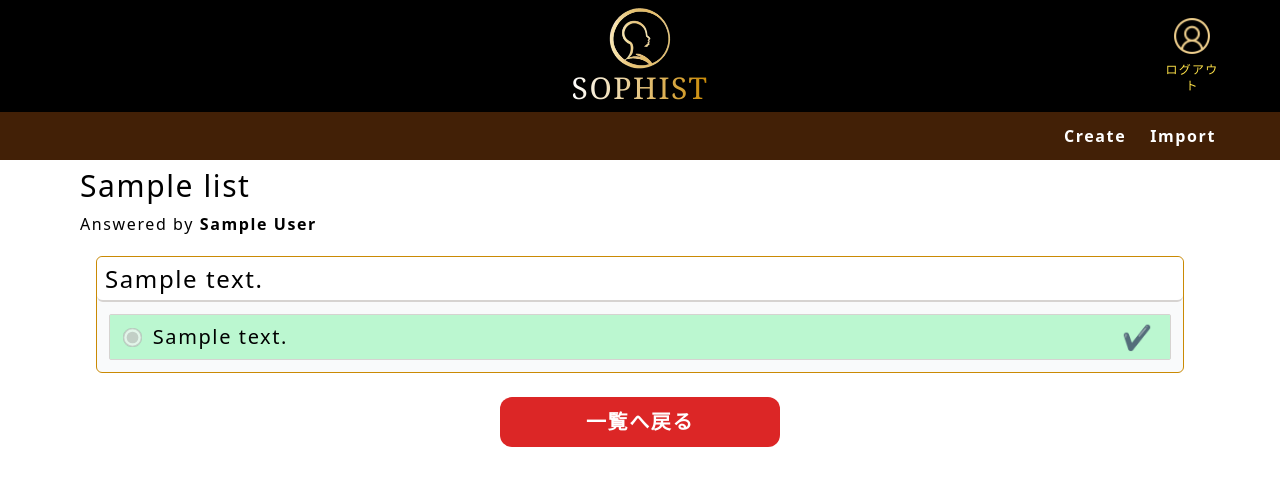
After one commit to AOI-1up/Sophist, a Flask app: page /question/result/1/1 in a window 1280 px wide. The commit adds this page. Shown: the top 486 px of the page. Run offline with Flask 2, Linux system fonts and the light colour scheme; a user stored in the database is signed in; tables that the repository leaves empty hold one stand-in row (values such as "Sample post"); some libraries are stand-ins or nearby versions.

Commit message:
[Feat] 回答結果の閲覧システム・トップページの追加

```diff
--- a/src/app/models.py
+++ b/src/app/models.py
@@ -89,6 +89,8 @@ class AnswerResult(db.Model):
     __tablename__ = "answer_result"
     # 回答結果 ID (主キー)
     id = db.Column(db.Integer, primary_key=True)
+    # 回答結果リストの ID
+    result_list_id = db.Column(db.Integer)
     # 回答者の ID (外部キー)
     answerer_id = db.Column(db.Integer, db.ForeignKey("user.id"), nullable=False)
     # 回答した問題リストの ID (外部キー)
--- a/src/app/routes/main.py
+++ b/src/app/routes/main.py
@@ -1,6 +1,7 @@
 from flask import Blueprint, render_template, request, redirect, url_for
 from flask_login import current_user
 from app import db
+from sqlalchemy import func
 from app.models import (
     User,
     QuestionList,
@@ -73,6 +74,8 @@ def create_question_get():
 @main_bp.route("/question", methods=["POST"])
 def create_question_post():
     form_data = request.form.to_dict()
+    if not current_user.is_authenticated:
+        return redirect(url_for("auth.login_get"))
 
     # フォームのデータを変換
     json_data = {"list_title": form_data["list_title"], "question": {}}
@@ -123,6 +126,8 @@ def create_question_post():
 ## リスト削除 API
 @main_bp.route("/question/delete/<list_id>", methods=["GET"])
 def delete_question(list_id):
+    if not current_user.is_authenticated:
+        return redirect(url_for("auth.login_get"))
     question_list = QuestionList.query.filter_by(
         id=list_id, creator_id=current_user.id
     ).first()
@@ -146,6 +151,8 @@ def delete_question(list_id):
 ## 問題リストの回答ページ
 @main_bp.route("/question/<list_id>", methods=["GET"])
 def question_content_get(list_id):
+    if not current_user.is_authenticated:
+        return redirect(url_for("auth.login_get"))
     question_list = QuestionList.query.get(list_id)
     if not question_list:
         return render_template("not_found.html")
@@ -173,12 +180,21 @@ def question_content_get(list_id):
 @main_bp.route("/question/<list_id>", methods=["POST"])
 def question_content_post(list_id):
     form_data = request.form.to_dict()
+    if not current_user.is_authenticated:
+        return redirect(url_for("auth.login_get"))
     question_list = QuestionList.query.get(list_id)
     if not question_list:
         return render_template("not_found.html")
     correct_answers = [question.correct_answer for question in question_list.questions]
 
     # ユーザの回答をデータベースに格納
+    max_result_list_id = db.session.query(
+        func.max(AnswerResult.result_list_id)
+    ).scalar()
+    if max_result_list_id == None:
+        result_list_id = 0
+    else:
+        result_list_id = max_result_list_id + 1
     results = []
     for key, value in form_data.items():
         question_key = int(key[8:])
@@ -186,6 +202,7 @@ def question_content_post(list_id):
         question_id = question_list.questions[question_key - 1].id
         user_answer = int(value)
         answer_result = AnswerResult(
+            result_list_id=result_list_id,
             answerer_id=answerer_id,
             list_id=list_id,
             question_id=question_id,
@@ -193,12 +210,7 @@ def question_content_post(list_id):
         )
         db.session.add(answer_result)
         db.session.commit()
-
-        # 正答とユーザの回答を比較
-        if correct_answers[question_key - 1] == user_answer:
-            results.append(user_answer)
-        else:
-            results.append(user_answer)
+        results.append(user_answer)
 
     # 問題リストの内容を取得
     list_title = question_list.list_title
@@ -228,6 +240,8 @@ def question_content_post(list_id):
 ## 回答結果の一覧ページ
 @main_bp.route("/question/result/<list_id>", methods=["GET"])
 def question_result(list_id):
+    if not current_user.is_authenticated:
+        return redirect(url_for("auth.login_get"))
     question_list = QuestionList.query.get(list_id)
     if not question_list:
         return render_template("not_found.html")
@@ -240,23 +254,70 @@ def question_result(list_id):
 
     # 問題リストの内容を取得
     list_title = question_list.list_title
-    creator_name = creator.name
 
     # 問題リストの回答状況を取得
     answer_results = AnswerResult.query.filter_by(list_id=list_id).all()
-    answer_result_ids = [result.id for result in answer_results]
+    result_list_ids = [result.result_list_id for result in answer_results]
+    if not result_list_ids:
+        return render_template("not_found.html")
+    result_list_ids_unique = list(set(result_list_ids))
+    count = int(
+        (len(result_list_ids) - len(result_list_ids_unique))
+        / len(result_list_ids_unique)
+    )
     answerer_ids = [result.answerer_id for result in answer_results]
     answerer_names = []
-    for answerer_id in answerer_ids:
+    for i, answerer_id in enumerate(answerer_ids):
+        if i % (count + 1) != 0:
+            continue
         user = User.query.get(answerer_id)
         answerer_names.append(user.name)
 
     return render_template(
         "question/question_result_list.html",
+        list_id=list_id,
         list_title=list_title,
-        creator_name=creator_name,
-        answer_result_ids=answer_result_ids,
-        answerer_names=answerer_names
+        result_list_ids=result_list_ids_unique,
+        answerer_names=answerer_names,
+    )
+
+
+## 回答結果の詳細ページ
+@main_bp.route("/question/result/<list_id>/<result_list_id>", methods=["GET"])
+def question_result_detail(list_id, result_list_id):
+    if not current_user.is_authenticated:
+        return redirect(url_for("auth.login_get"))
+    question_list = QuestionList.query.get(list_id)
+    if not question_list:
+        return render_template("not_found.html")
+
+    # 問題リストの内容を取得
+    list_title = question_list.list_title
+    questions = [question.question_text for question in question_list.questions]
+    options = []
+    for question in question_list.questions:
+        question_options = [option.option_text for option in question.options]
+        options.append(question_options)
+    correct_answers = [question.correct_answer for question in question_list.questions]
+
+    # ユーザの回答結果を取得
+    answer_results = AnswerResult.query.filter_by(result_list_id=result_list_id)
+    results = []
+    for result in answer_results:
+        results.append(result.user_answer)
+    answerer_name = User.query.get(
+        AnswerResult.query.filter_by(result_list_id=result_list_id).first().answerer_id
+    ).name
+
+    return render_template(
+        "question/question_result_detail.html",
+        list_id=list_id,
+        list_title=list_title,
+        questions=questions,
+        options=options,
+        results=results,
+        correct_answers=correct_answers,
+        answerer_name=answerer_name,
     )
 
 
@@ -264,6 +325,9 @@ def question_result(list_id):
 ## 問題リストのインポート API
 @main_bp.route("/question/import", methods=["POST"])
 def import_question():
+    if not current_user.is_authenticated:
+        return redirect(url_for("auth.login_get"))
+
     form_data = request.form.to_dict()
     if form_data.get("import") != "":
         try:
@@ -294,6 +358,8 @@ def import_question():
 ## インポートの削除 API
 @main_bp.route("/question/import/delete/<list_id>", methods=["GET"])
 def delete_import(list_id):
+    if not current_user.is_authenticated:
+        return redirect(url_for("auth.login_get"))
     import_list = ImportList.query.filter_by(
         list_id=list_id, user_id=current_user.id
     ).first()
@@ -310,6 +376,8 @@ def delete_import(list_id):
 ## 問題リストのブックマーク API
 @main_bp.route("/question/bookmark/<list_id>", methods=["GET"])
 def bookmark_question(list_id):
+    if not current_user.is_authenticated:
+        return redirect(url_for("auth.login_get"))
     question_list = QuestionList.query.get(list_id)
     if question_list is None:
         return redirect(url_for("main.index_get"))
@@ -331,6 +399,8 @@ def bookmark_question(list_id):
 ## ブックマークの削除 API
 @main_bp.route("/question/bookmark/delete/<list_id>", methods=["GET"])
 def delete_bookmark(list_id):
+    if not current_user.is_authenticated:
+        return redirect(url_for("auth.login_get"))
     bookmark_list = BookmarkList.query.filter_by(
         list_id=list_id, user_id=current_user.id
     ).first()
--- a/src/app/templates/layout.html
+++ b/src/app/templates/layout.html
@@ -23,7 +23,7 @@
                     <a href="{{ url_for('auth.logout') }}" class="w-16 flex flex-col items-center justify-center mr-4">
                         <img src="{{ url_for('static', filename='usericon.png') }}" class="w-9 h-9" />
                         <div class="text-yellow-300 text-xs text-center mt-2 tracking-widest">
-                            マイページ
+                            ログアウト
                         </div>
                     </a>
                     {% else %}
--- /dev/null
+++ b/src/app/templates/question/question_result_detail.html
@@ -0,0 +1,78 @@
+<!DOCTYPE html>
+<html lang="jp">
+
+<head>
+    <meta charset="UTF-8">
+    <title>Answer Result / SOPHIST</title>
+    <link rel="icon" href="{{ url_for('static', filename='favicon.png') }}">
+</head>
+
+<body>
+    {% extends "layout.html" %}
+    {% block content %}
+
+    <div class="my-2 mx-10 text-3xl">
+        {{ list_title }}
+    </div>
+    <div class="mx-10">
+        Answered by <span class="font-bold">{{ answerer_name }}</span>
+    </div>
+
+    <div class="mt-5 mx-14">
+        {% for i in range(questions|length) %}
+        <div class="w-full h-fit border border-yellow-600 rounded-md mb-6 bg-gray-50 hover:shadow-xl">
+            <div class="h-[45px] text-2xl border-b-2 border-stone-300 rounded-md bg-white pl-2 flex items-center">
+                {{ questions[i] }}
+            </div>
+            <div class="flex flex-col my-3 mx-3 border border-stone-300 rounded-sm bg-white relative">
+                {% for j in range(options[i]|length) %}
+                <div {% if results[i]==j+1 and results[i]==correct_answers[i] %} class="bg-green-200" {% elif
+                    results[i]==j+1 and results[i]!=correct_answers[i] %} class="bg-red-200" {% endif %}>
+
+                    {% if results[i]==j+1 and results[i]==correct_answers[i] %}
+                    <div class="absolute w-full h-[44px] flex justify-end items-center pr-4 text-2xl text-green-700">
+                        ✔
+                    </div>
+                    {% elif results[i]==j+1 and results[i]!=correct_answers[i] %}
+                    <div class="absolute w-full h-[44px] flex justify-end items-center pr-4 text-2xl text-red-700">
+                        ✖
+                    </div>
+                    {% endif %}
+
+                    <div class="my-2 mx-2">
+                        <label>
+                            <input type="radio" class="ml-2 transform scale-150" {% if results[i]==j+1 %}checked{% endif
+                                %} disabled>
+                            <span class="mx-2 text-xl">{{ options[i][j] }}</span>
+                        </label>
+                    </div>
+                </div>
+                {% endfor %}
+
+                {% if results[i]!=correct_answers[i] %}
+                <div class="my-4">
+                    <div class="text-xl mx-1">正解</div>
+                    <label>
+                        <input type="radio" class="ml-4 mt-3 transform scale-150" checked disabled>
+                        <span class="mx-2 text-xl">{{ options[i][correct_answers[i]-1] }}</span>
+                    </label>
+                </div>
+                {% endif %}
+            </div>
+        </div>
+        {% endfor %}
+
+        <div class="flex justify-between">
+            <div></div>
+            <a href="{{ url_for('main.question_result', list_id=list_id)}}"
+                class="mb-10 w-[280px] h-[50px] rounded-xl bg-red-600 text-white text-xl font-bold flex justify-center items-center">
+                一覧へ戻る
+            </a>
+            <div></div>
+        </div>
+    </div>
+
+    {% endblock %}
+</body>
+
+</html>
```
Also changed, not shown: src/app/templates/index.html (+19 -5 lines), src/app/templates/question/question_result_list.html (+18 -10 lines), src/app/static/top.jpg (added).
